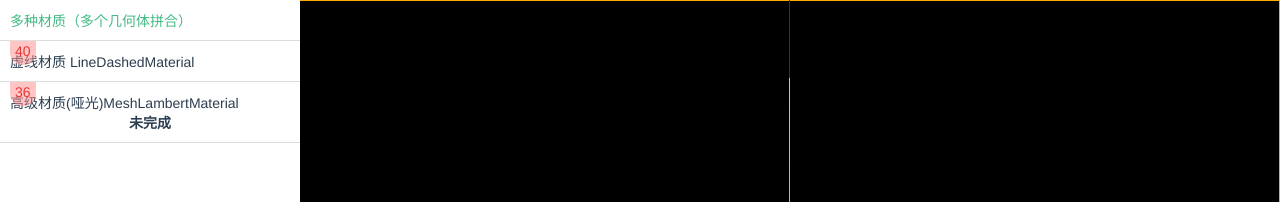
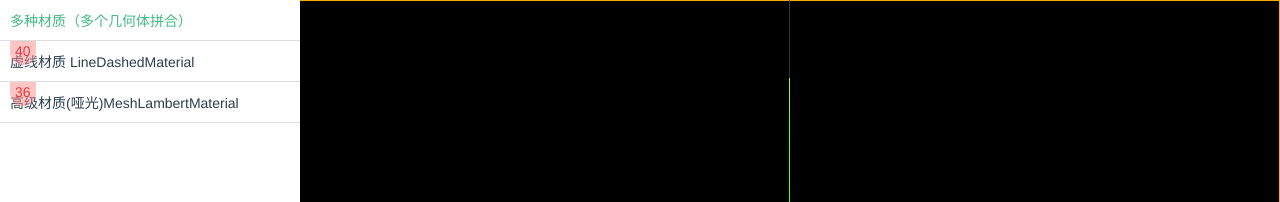
Before and after one commit to txl764496056/threejs, a Vue app in the folder es6_vison/: page / in a window 1280 px wide. Shown: the top 202 px of the page. Built offline with nearby package versions, Linux system fonts and the light colour scheme.

Commit message:
删除说明

```diff
--- a/es6_vison/src/App.vue
+++ b/es6_vison/src/App.vue
@@ -12,7 +12,6 @@
         <span class="num">36</span>
         <router-link to="/mesh_lambert_material">
           高级材质(哑光)MeshLambertMaterial
-          <b style="display:block;">未完成</b>
         </router-link>
       </div>
     </div>
```
